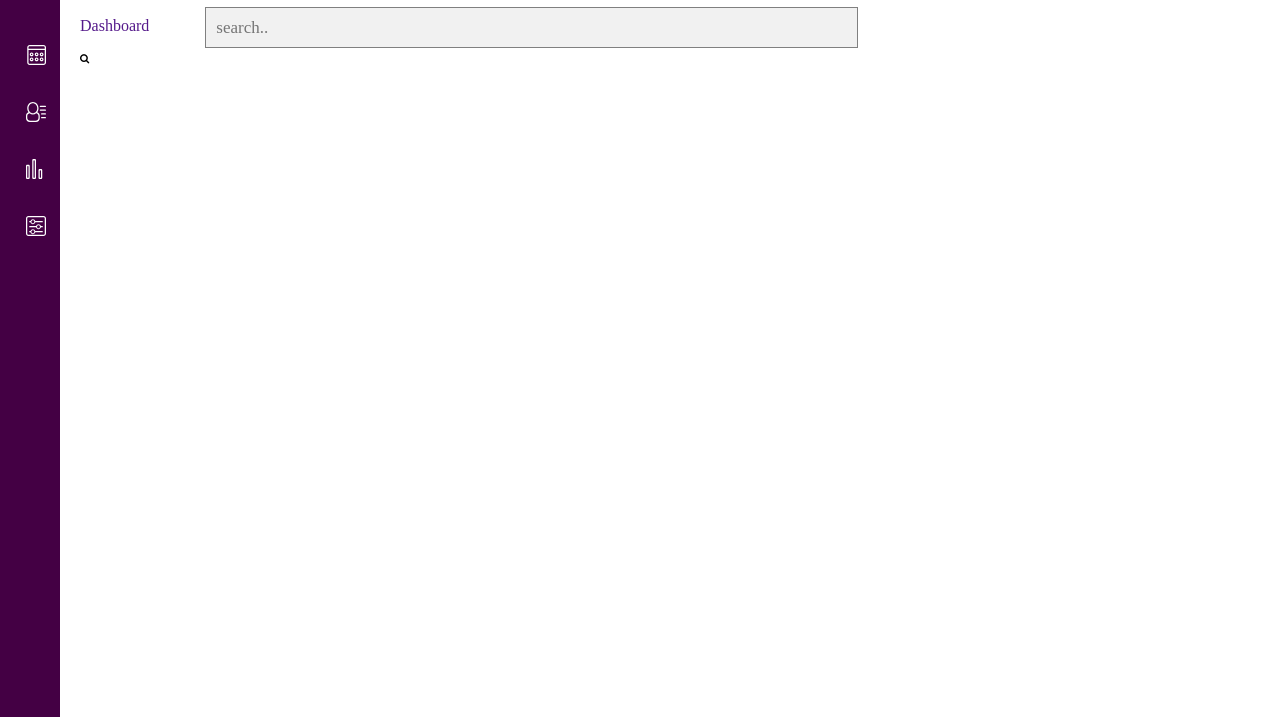
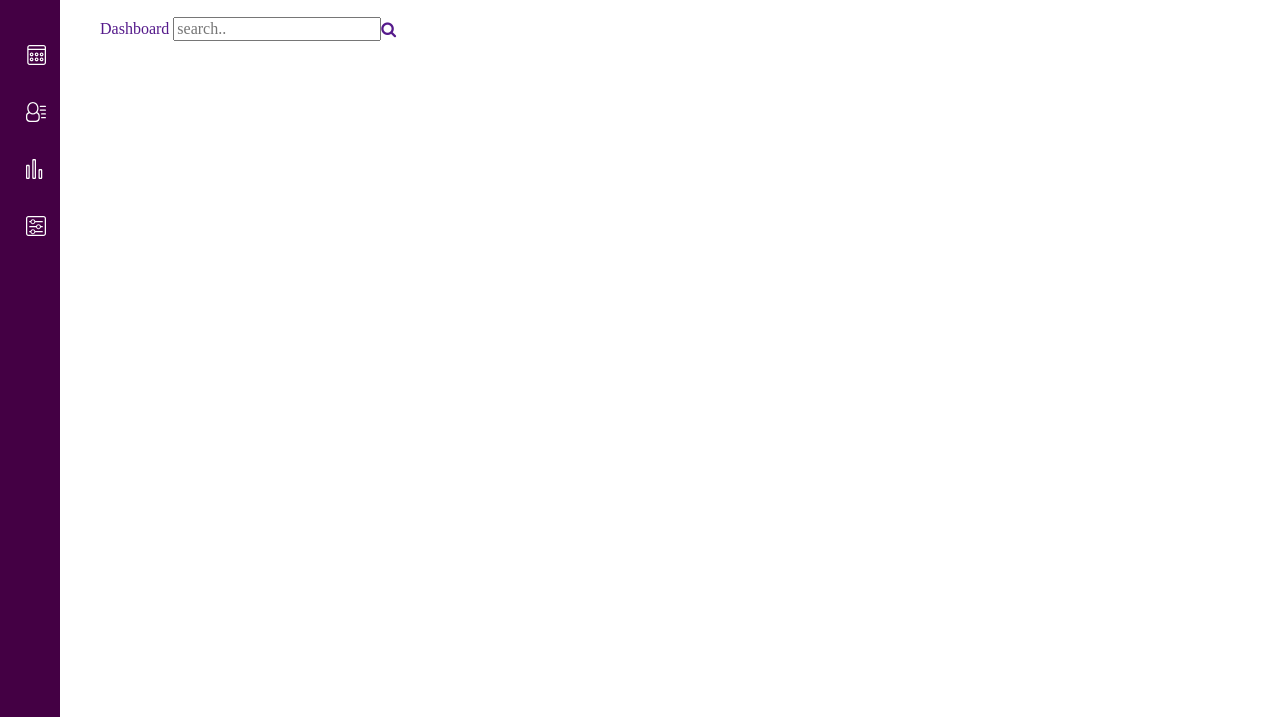
Before and after one commit to gbemougata/treehouse_project_9, a plain HTML site: page chartjs-project/chartjs-project.js/index.html in a window 1280 px wide. Shown: the part 83-800 px from the top of the page. Drawn offline with Linux system fonts and the light colour scheme.

Commit message:
Add files via upload

```diff
--- a/chartjs-project/chartjs-project.js/styles.css
+++ b/chartjs-project/chartjs-project.js/styles.css
@@ -104,38 +104,14 @@ padding-left:0px;
   color: #818181;
   display: block;
 }
+.search {
+  padding-left: 100px;
+  padding-top: 20px;
+  position:relative;
 
-.search{
-max-width:70%;
-padding-left:80px;
-padding-top: 10px;
-position: relative;
 }
-.search input[type=text] {
-  padding: 10px;
-  font-size: 17px;
-  border: 1px solid grey;
-  float: left;
-  width: 80%;
-  background: #f1f1f1;
+.search .fa-search{
+  position: absolute;
+  top:24px;
+
 }
-.search i {
-  display:absolute;
-
-  width: 10%;
-  padding-bottom:  20px;
-  color:black;
-
-  font-size: 10px;
-  border: 1px solid grey;
-  border: none;
-  cursor: pointer;
-  padding-right:30px;
-  top:0;
-  left:0;
-}
-.dash{
-  float:left;
-  margin-top:10px;
-  padding-right:56px;
-}
```
